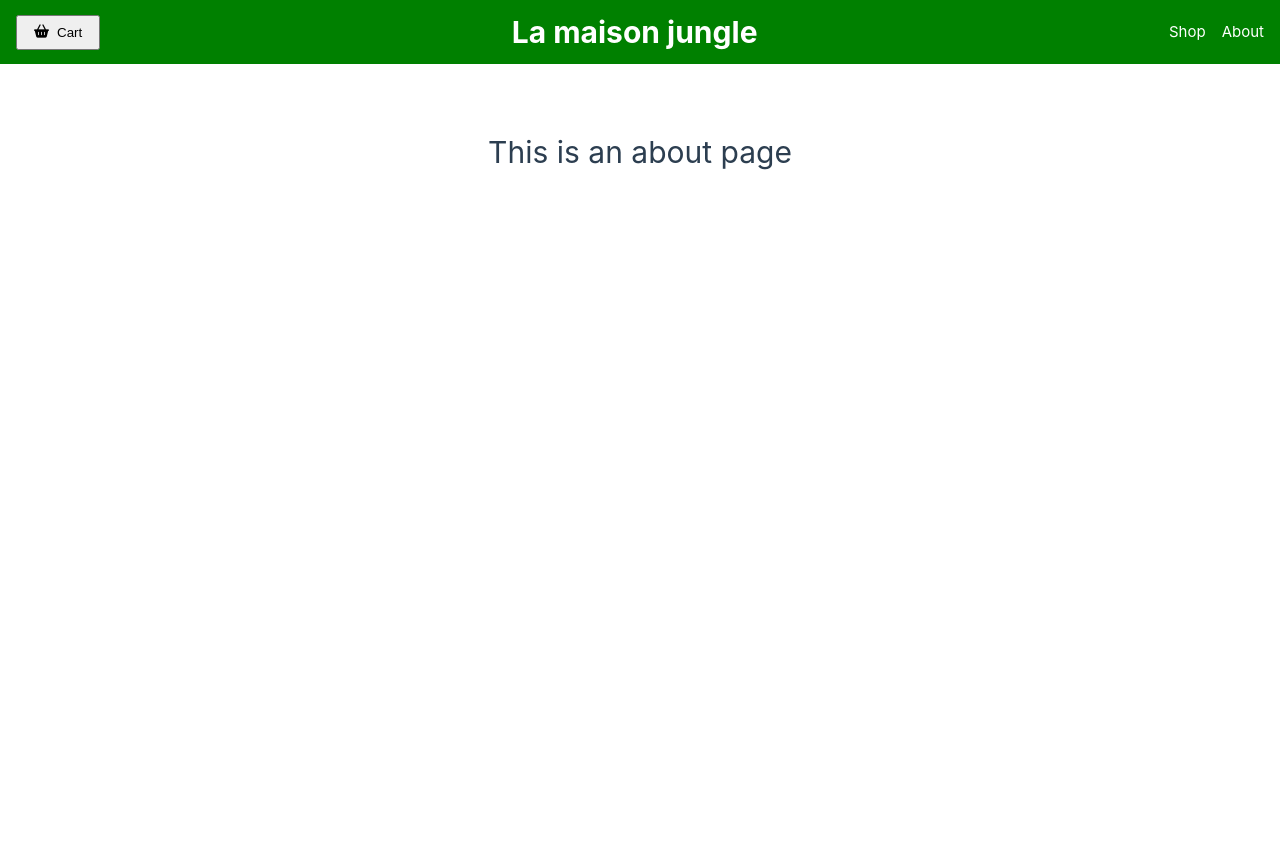
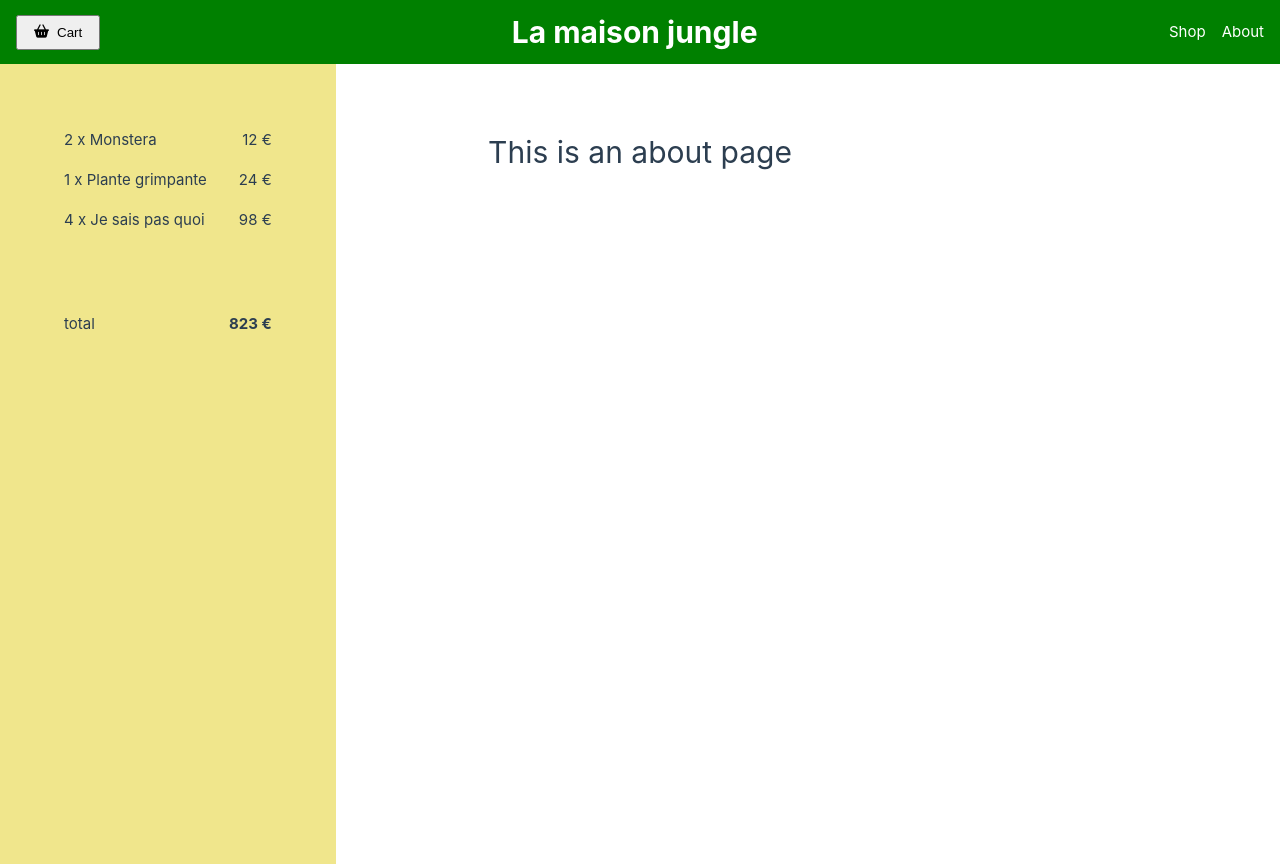
Before and after one commit to axel-paillaud/la-maison-jungle-vuejs, a Vue app: page /about in a window 1280 px wide. Before the commit the page ends 800 px from the top, so only its background shows below. Built offline with nearby package versions, Linux system fonts and the light colour scheme.

Commit message:
open and close cart OK

```diff
--- a/src/components/Cart.vue
+++ b/src/components/Cart.vue
@@ -1,16 +1,16 @@
 <script setup>
   defineProps({
-    show: Boolean,
+    cartIsOpen: Boolean,
   });
+
 </script>
 
 <template>
-  <aside class="cart">
+  <aside v-if="cartIsOpen" class="cart">
     <p class="cart-item">2 x Monstera<span>12 €</span></p>
     <p class="cart-item">1 x Plante grimpante<span>24 €</span></p>
     <p class="cart-item"> 4 x Je sais pas quoi<span>98 €</span></p>
     <p class="cart-item cart-total">total<b>823 €</b></p>
-    <div>{{ show }}</div>
   </aside>
 </template>
 
--- a/src/components/LaMaisonJungle.vue
+++ b/src/components/LaMaisonJungle.vue
@@ -1,17 +1,25 @@
 <script setup>
-  import HomeView from '@/views/HomeView.vue';
   import {RouterLink, RouterView} from 'vue-router';
+  import { ref } from 'vue';
+  import Cart from '@/components/Cart.vue';
+
+  const cartIsOpen = ref(true);
+
+  function toggleCart() {
+    cartIsOpen.value = !cartIsOpen.value;
+  }
 </script>
 
 <template>
   <header class="header">
-    <button class="cart-button"><i class="fa-solid fa-basket-shopping"></i>Cart</button>
+    <button class="cart-button" @click="toggleCart"><i class="fa-solid fa-basket-shopping"></i>Cart</button>
     <h1 class="title">La maison jungle</h1>
     <nav class="nav-menu">
       <RouterLink to="/">Shop</RouterLink>
       <RouterLink to="/about">About</RouterLink>
     </nav>
   </header>
+  <Cart :cartIsOpen="cartIsOpen"/>
   <RouterView />
 
 </template>
--- a/src/views/HomeView.vue
+++ b/src/views/HomeView.vue
@@ -1,11 +1,9 @@
 <script setup>
   import Item from '@/components/Item.vue';
-  import Cart from '@/components/Cart.vue';
 </script>
 
 <template>
   <main>
-    <cart :show="true"/>
     <div class="product-container">
       <item />
     </div>
```
